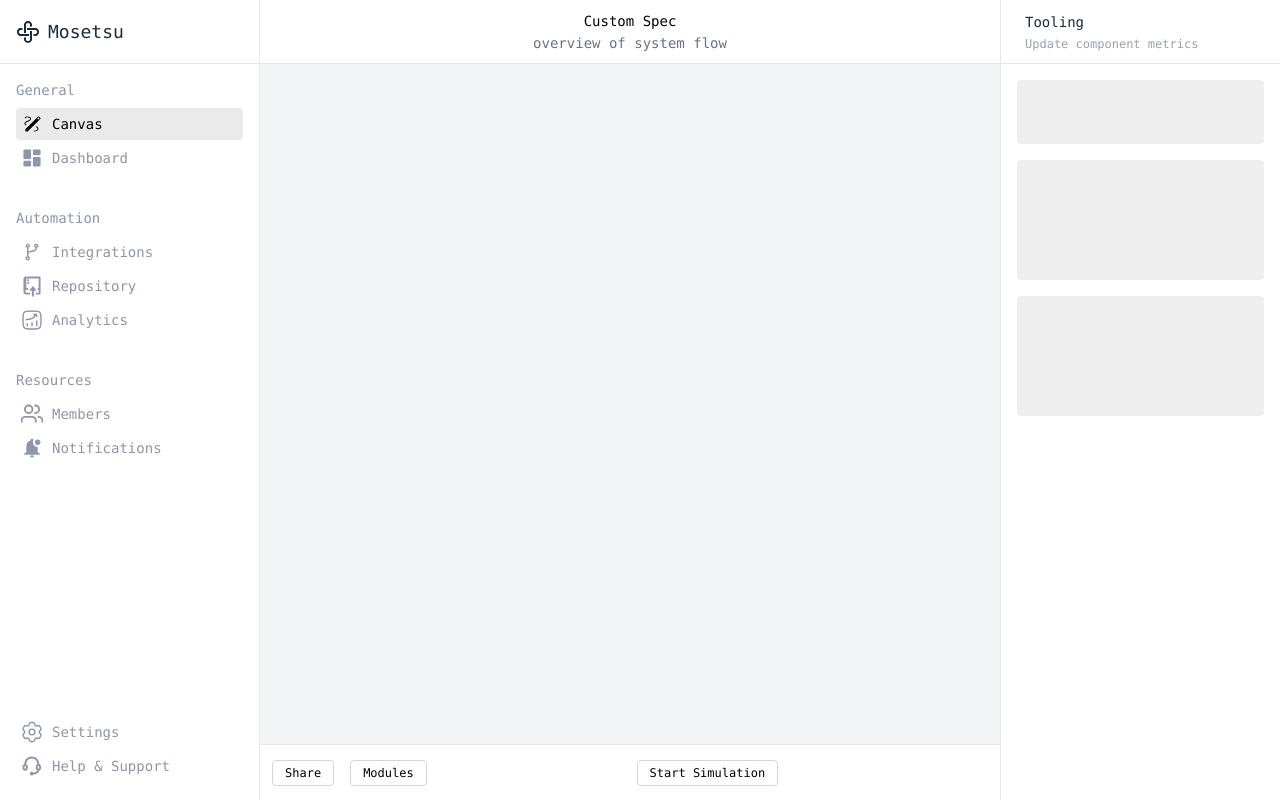
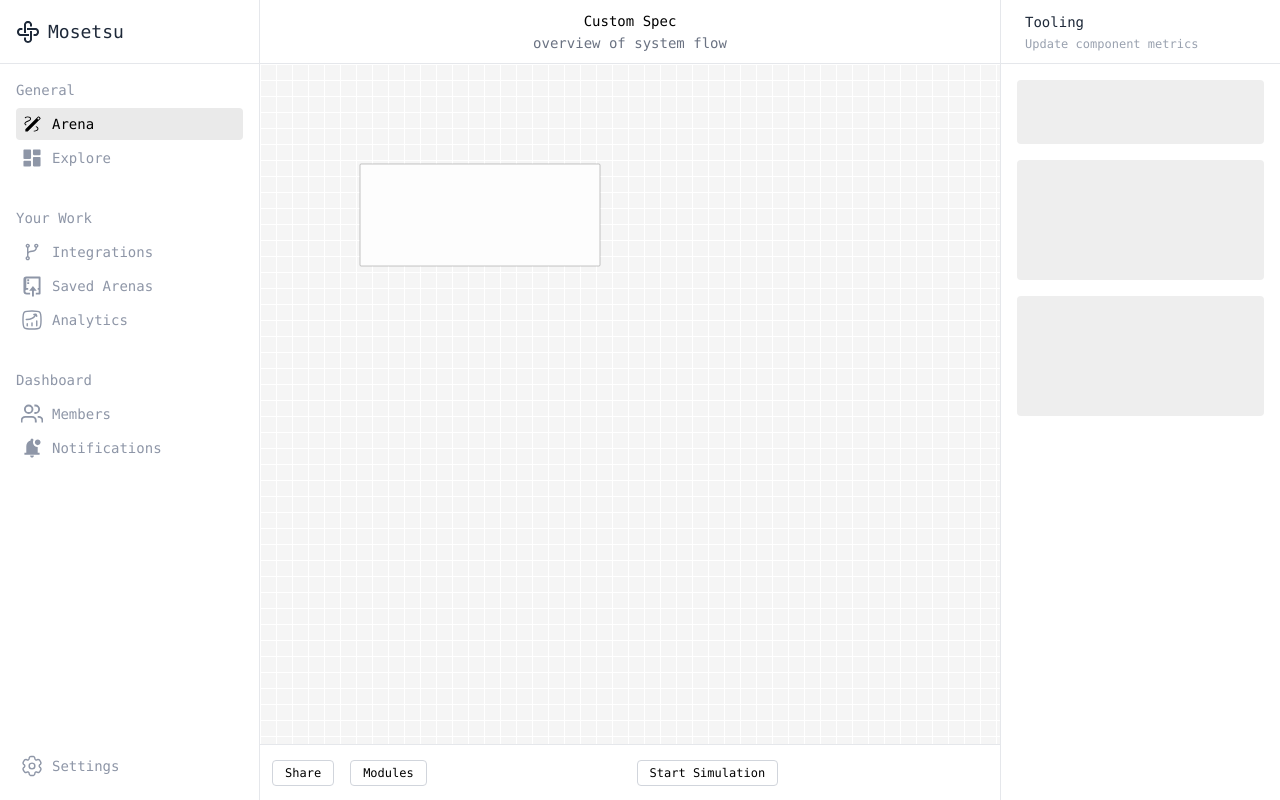
Before and after one commit to mosetsu/mosetsu-ui, a SvelteKit app: page / in a window 1280 px wide. Built offline with nearby package versions, Linux system fonts and the light colour scheme.

Commit message:
feat: canvas skeleton, menu labels updated

```diff
--- a/src/components/Navigation/Drawer.svelte
+++ b/src/components/Navigation/Drawer.svelte
@@ -10,21 +10,21 @@
 	<MenuBar
 		title="General"
 		menus={[
-			{ href: '/', label: 'Canvas', iconClass: 'ic-canvas' },
-			{ href: '/', label: 'Dashboard', iconClass: 'ic-dashboard' }
+			{ href: '/', label: 'Arena', iconClass: 'ic-arena' },
+			{ href: '/', label: 'Explore', iconClass: 'ic-dashboard' }
 		]}
-		activeMenu="Canvas"
+		activeMenu="Arena"
 	/>
 	<MenuBar
-		title="Automation"
+		title="Your Work"
 		menus={[
 			{ href: '/', label: 'Integrations', iconClass: 'ic-integrations' },
-			{ href: '/', label: 'Repository', iconClass: 'ic-repository' },
+			{ href: '/', label: 'Saved Arenas', iconClass: 'ic-saved-arenas' },
 			{ href: '/', label: 'Analytics', iconClass: 'ic-analytics' }
 		]}
 	/>
 	<MenuBar
-		title="Resources"
+		title="Dashboard"
 		menus={[
 			{ href: '/', label: 'Members', iconClass: 'ic-members' },
 			{ href: '/', label: 'Notifications', iconClass: 'ic-notifications' }
@@ -33,8 +33,8 @@
 	<MenuBar
 		className="mt-auto"
 		menus={[
-			{ href: '/', label: 'Settings', iconClass: 'ic-settings' },
-			{ href: '/', label: 'Help & Support', iconClass: 'ic-help' }
+			{ href: '/', label: 'Settings', iconClass: 'ic-settings' }
+			// { href: '/', label: 'Help / Support', iconClass: 'ic-help' }
 		]}
 	/>
 </section>
@@ -54,7 +54,7 @@
 		mask-size: 100% 100%;
 	}
 
-	:global(.ic-canvas) {
+	:global(.ic-arena) {
 		display: inline-block;
 		width: 24px;
 		height: 24px;
@@ -110,7 +110,7 @@
 		mask-size: 100% 100%;
 	}
 
-	:global(.ic-repository) {
+	:global(.ic-saved-arenas) {
 		display: inline-block;
 		width: 24px;
 		height: 24px;
--- a/src/components/Playground/Arena.svelte
+++ b/src/components/Playground/Arena.svelte
@@ -0,0 +1,34 @@
+<script lang="ts">
+	import { onMount } from 'svelte';
+	let canvas: HTMLCanvasElement | undefined;
+
+	onMount(() => {
+		if (canvas) {
+			const ctx = canvas.getContext('2d');
+			const arena = document.getElementById('arena') as HTMLDivElement | null;
+			if (ctx && arena) {
+				// Set canvas size
+				canvas.width = arena.clientWidth;
+				canvas.height = arena.clientHeight;
+
+				ctx.strokeStyle = '#8a8a8a';
+				ctx.fillStyle = '#FDFDFD';
+				ctx.lineWidth = 0.5;
+				ctx.beginPath();
+				ctx.roundRect(100, 100, 240, 102, [1]);
+				ctx.fill();
+				ctx.stroke();
+			}
+		}
+	});
+</script>
+
+<canvas bind:this={canvas}></canvas>
+
+<style>
+	canvas {
+		display: block;
+		width: 100%;
+		height: 100%;
+	}
+</style>
--- a/src/components/Playground/Canvas.svelte
+++ b/src/components/Playground/Canvas.svelte
@@ -1,11 +1,17 @@
-<section class="flex h-full w-full flex-col bg-gray-100">
+<script>
+	import Arena from './Arena.svelte';
+</script>
+
+<section class="flex h-full w-full flex-col bg-[#f5f5f5]">
 	<header class="flex h-16 items-center justify-center border-b border-gray-200 bg-white p-2">
 		<div class="flex flex-col text-center">
 			<span class="mb-0.5 text-sm text-black">Custom Spec</span>
 			<span class="text-sm text-gray-500">overview of system flow</span>
 		</div>
 	</header>
-	<div id="arena" class="flex flex-1"></div>
+	<div id="arena" class="flex flex-1">
+		<Arena />
+	</div>
 	<footer class="mt-auto flex h-14 items-center border-t border-gray-200 bg-white p-3">
 		<button
 			class="mr-4 cursor-pointer rounded border border-gray-300 px-3 py-1 text-xs text-black hover:bg-gray-100 focus:outline-none"
@@ -21,3 +27,13 @@
 		>
 	</footer>
 </section>
+
+<style>
+	#arena {
+		--grid-gap: 1.5px;
+		background-image:
+			linear-gradient(90deg, #fff var(--grid-gap), #0000 var(--grid-gap)),
+			linear-gradient(#fff var(--grid-gap), #0000 var(--grid-gap));
+		background-size: 16px 16px;
+	}
+</style>
```
